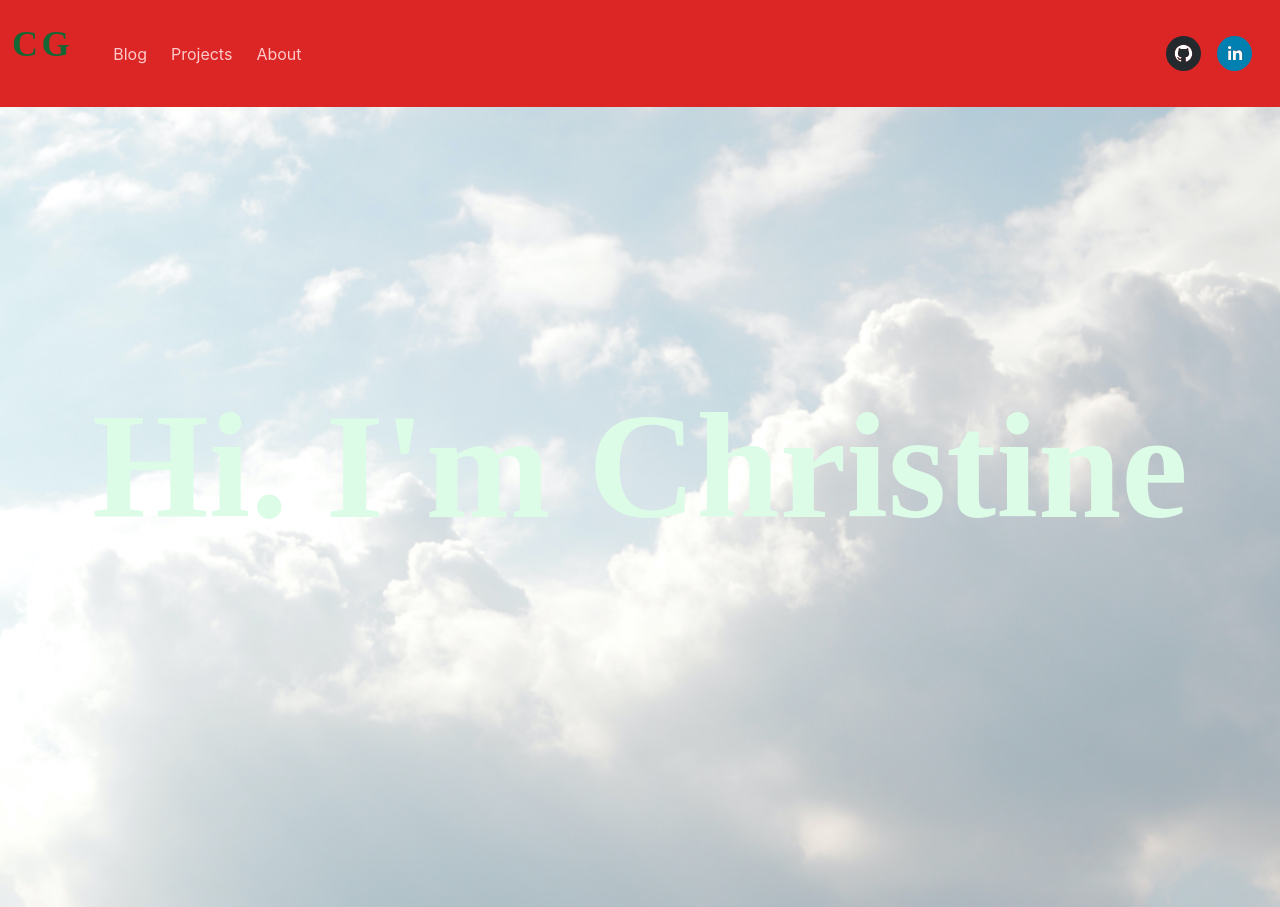
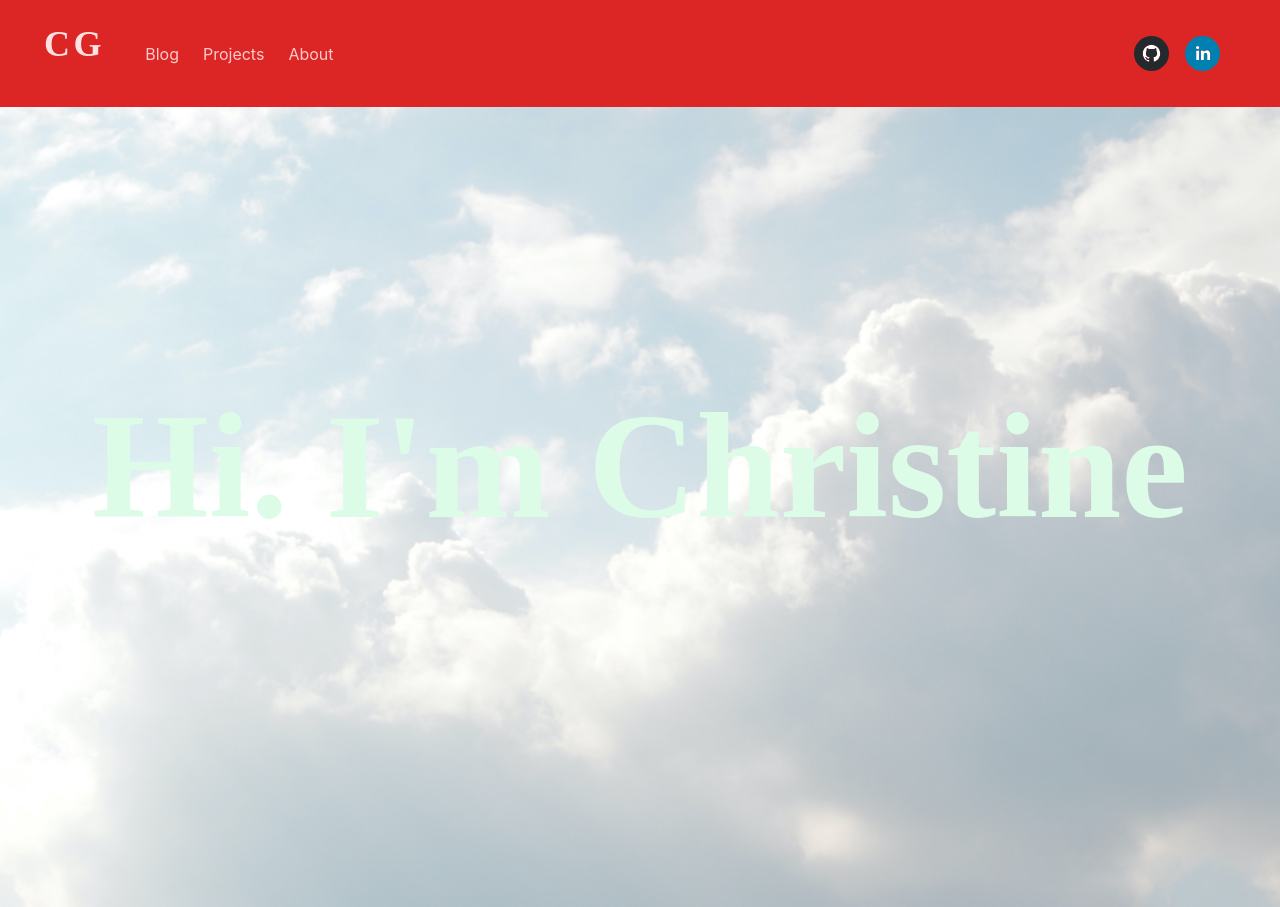
Before and after one commit to hummingbirdcreative/cg_portfolio, a React (Create React App) app: page / in a window 1280 px wide. Built offline with nearby package versions, Linux system fonts and the light colour scheme.

Commit message:
postcss config and tailwind config updated

```diff
--- a/postcss.config.js
+++ b/postcss.config.js
@@ -1,6 +1,8 @@
 module.exports = {
   plugins: {
+    "postcss-import": {},
+    "tailwindcss/nesting": "postcss-nesting",
     tailwindcss: {},
     autoprefixer: {},
   },
-}
+};
--- a/tailwind.config.js
+++ b/tailwind.config.js
@@ -1,8 +1,23 @@
 /** @type {import('tailwindcss').Config} */
+
+const colors = require("tailwindcss/colors");
+
 module.exports = {
   content: ["./src/**/*.{js,jsx,ts,tsx}"],
   theme: {
-    extend: {},
+    color: {
+      primary: colors.indigo,
+      secondary: colors.yellow,
+    },
+    extend: {
+      container: {
+        center: true,
+        padding: "2rem",
+      },
+      fontFamily: {
+        sans: ["Jost", "Helvetica", "Arial", "sans-serif"],
+      },
+    },
   },
   plugins: [require("@tailwindcss/typography")],
 };
```
